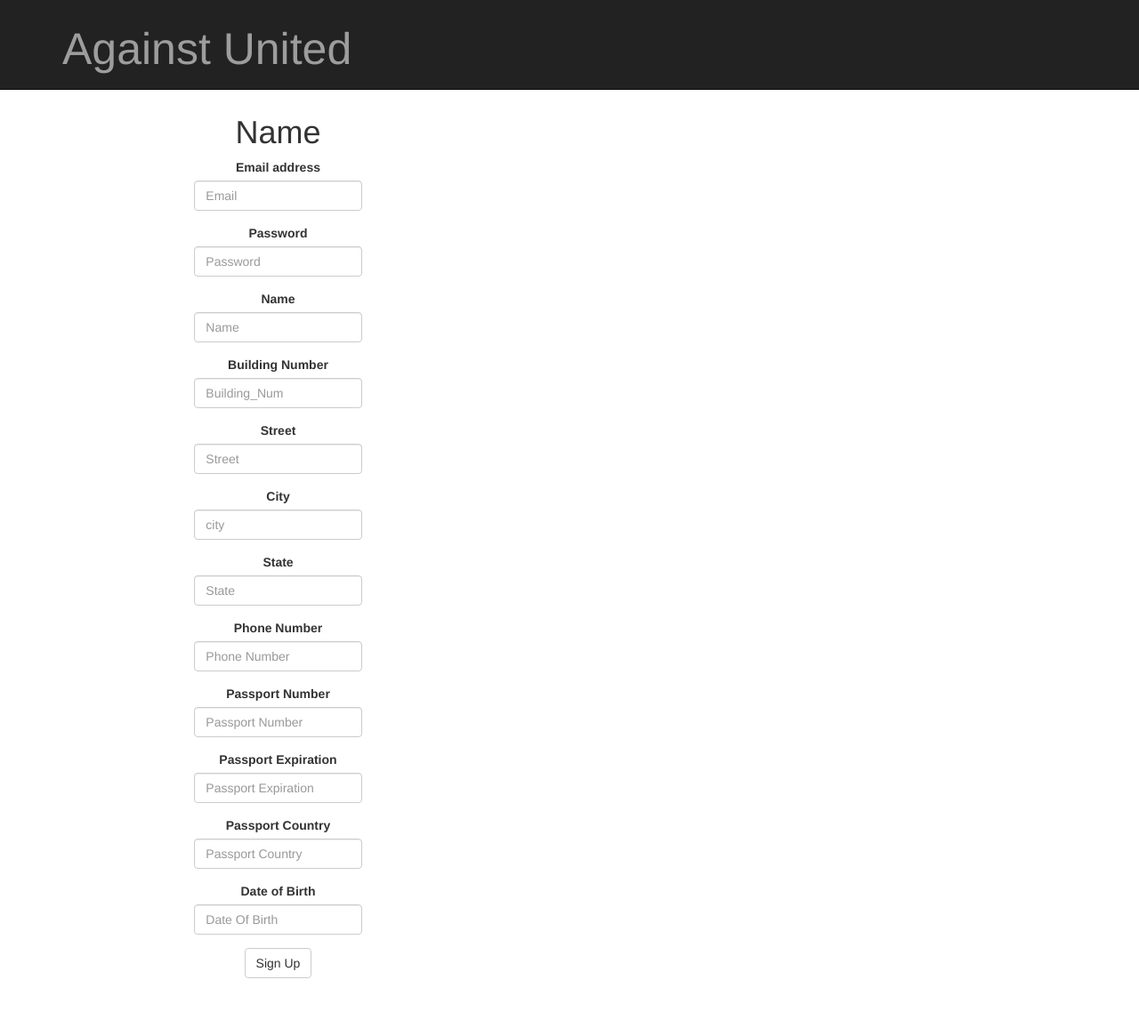
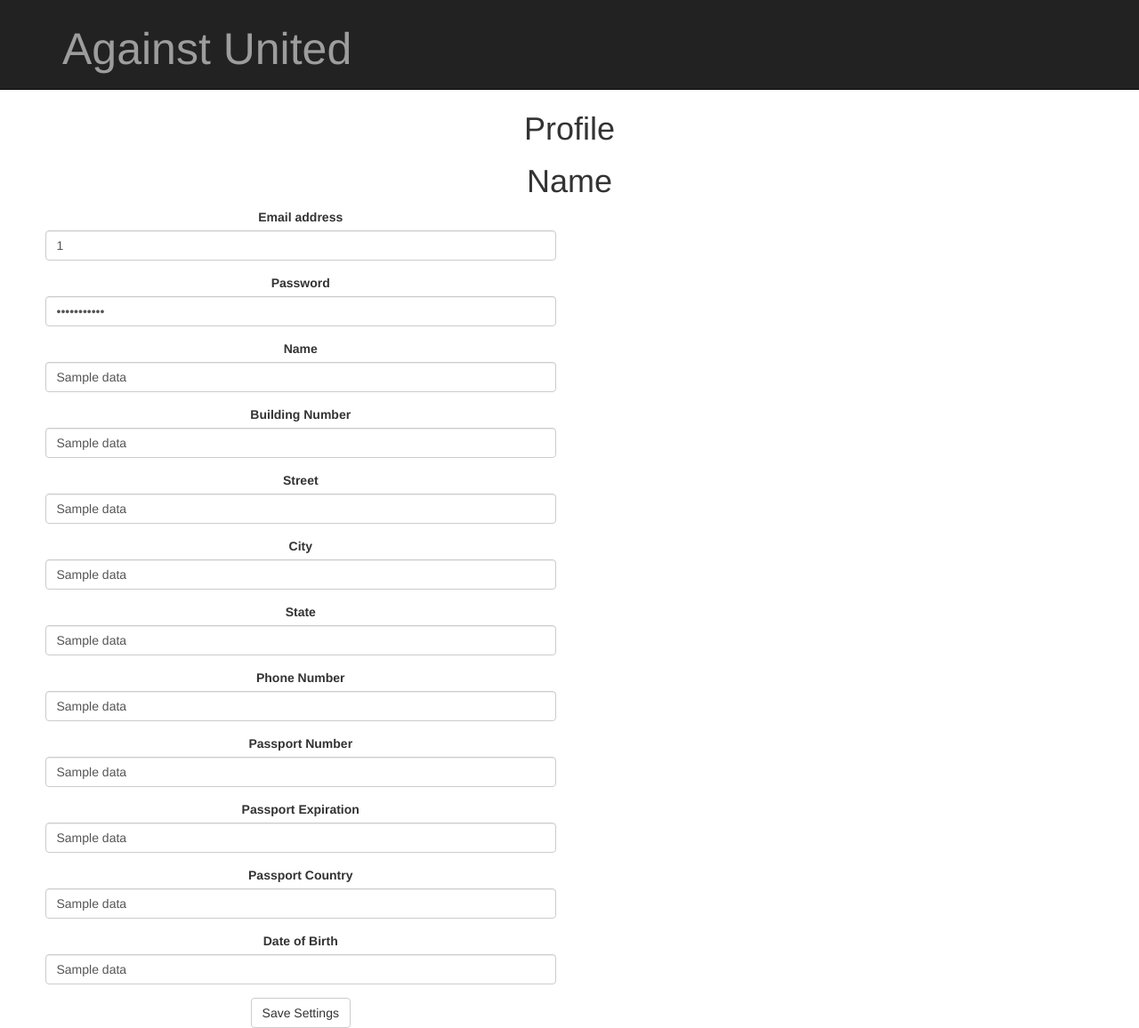
Before and after one commit to Siimon13/Database-Project, a Python web app: template flask/app/templates/profile.html in a window 1280 px wide. Shown: the whole page at 89% size. Before the commit the page ends 1100 px from the top, so only its background shows below. Run offline with Jinja, Linux system fonts and the light colour scheme; the template is opened without the code that fills it: most values are stand-ins (such as "Sample title", 1, 10 or a date in 2020); some libraries are stand-ins or nearby versions.

Commit message:
updating customer info

```diff
--- a/flask/app/templates/index.html
+++ b/flask/app/templates/index.html
@@ -37,6 +37,7 @@
 	    {% if session['logged_in'] %}
 	    <p style="color:white" >You're logged in {{session['email']}}!</p>
 
+	    <a href="/profile"> Profile </a>
 	    {% else %}
 
 	    <div id="navbar" class="navbar-collapse collapse" style = "margin-top:5px; margin-bottom:-30px">
@@ -104,6 +105,7 @@
 
 	<script type="text/javascript">
 	 $(function () {
+	     $('#datetimepickerarrive').datepicker();
 	     $('#datetimepickerdepart').datepicker();
 	 });
 	</script>
--- a/flask/app/templates/profile.html
+++ b/flask/app/templates/profile.html
@@ -17,6 +17,7 @@
 
 	    {% if session['logged_in'] %}
 	    <p style="color:white" >You're logged in {{session['email']}}!</p>
+
 	    {% endif %}
 	</div>
     </nav>
@@ -25,83 +26,82 @@
 <body>
 
 
+    {% for d in data %}
+
 
     <div class="row" style="text-align:center;">
-	<h1>Customer SignUp </h1>
-	{% for d in data %}
-	<!-- <h1> {{d[0]}} </h1> -->
-	{% endfor %}
+	<form style="padding-top:8%;  text-align:center;" method="POST" action="/profile ">
 
-	<form style="padding-top:3%; width: 50%; text-align:center;" method="POST" action="/profile ">
-
+	    <h1>{{session['type']}} Profile </h1>
 
 	    <h1>Name</h1>
-	    <div class="col-lg-4 col-lg-offset-4">
-		<div class="form-group">
+	    <div class="col-lg-4" style="width:50%; padding-left:5%">
+		<div class="form-group" >
 		    <label for="exampleInputEmail1">Email address</label>
-		    <input type="email" class="form-control" name="email" id="email" placeholder="Email">
+		    <input type="email" class="form-control" name="email" id="email" value='{{d[0]}}''>
 		</div>
 
 		<div class="form-group">
 		    <label for="exampleInputPassword1">Password</label>
-		    <input type="password" class="form-control" name="password" id="password" placeholder="Password">
+		    <input type="password" class="form-control" name="password" id="password" value='{{d[2]}}''>
 		</div>
 
 		<div class="form-group">
 		    <label for="exampleInputName1">Name</label>
-		    <input type="text" class="form-control" name="name" id="name" placeholder="Name">
+		    <input type="text" class="form-control" name="name" id="name" value='{{d[1]}}''>
 		</div>
 
 		<div class="form-group">
 		    <label for="exampleInputBuildingNum1">Building Number</label>
-		    <input type="text" class="form-control" name="building_num" id="building_num" placeholder="Building_Num">
+		    <input type="text" class="form-control" name="building_num" id="building_num" value='{{d[3]}}''>
 		</div>
 
 		<div class="form-group">
 		    <label for="exampleInputStreet1">Street</label>
-		    <input type="text" class="form-control" name="street" id="street" placeholder="Street">
+		    <input type="text" class="form-control" name="street" id="street" value='{{d[4]}}'>
 		</div>
 
 		<div class="form-group">
 		    <label for="exampleInputCity1">City</label>
-		    <input type="text" class="form-control" name="city" id="city" placeholder="city">
+		    <input type="text" class="form-control" name="city" id="city" value='{{d[5]}}'>
 		</div>
 
 		<div class="form-group">
 		    <label for="exampleInputState1">State</label>
-		    <input type="text" class="form-control" name="state" id="state" placeholder="State">
+		    <input type="text" class="form-control" name="state" id="state" value='{{d[6]}}'>
 		</div>
 
 		<div class="form-group">
 		    <label for="exampleInputPhoneNum">Phone Number</label>
-		    <input type="text" class="form-control" name="phone_number" id="phone_number" placeholder="Phone Number">
+		    <input type="text" class="form-control" name="phone_number" id="phone_number" value='{{d[7]}}'>
 		</div>
 
 		<div class="form-group">
 		    <label for="exampleInputPassportNum">Passport Number</label>
-		    <input type="text" class="form-control" name="passport_number" id="passport_number" placeholder="Passport Number">
+		    <input type="text" class="form-control" name="passport_number" id="passport_number" value='{{d[8]}}'>
 		</div>
 
 		<div class="form-group">
 		    <label for="exampleInputPassportExpiration">Passport Expiration</label>
-		    <input type="text" class="form-control" name="passport_expiration" id="passport_expiration" placeholder="Passport Expiration">
+		    <input type="text" class="form-control" name="passport_expiration" id="passport_expiration" value='{{d[9]}}'>
 		</div>
 
 		<div class="form-group">
 		    <label for="exampleInputPassportCountry">Passport Country</label>
-		    <input type="text" class="form-control" name="passport_country" id="passport_country" placeholder="Passport Country">
+		    <input type="text" class="form-control" name="passport_country" id="passport_country" value='{{d[10]}}'>
 		</div>
 
 		<div class="form-group">
 		    <label for="exampleInputPassportCountry">Date of Birth</label>
-		    <input type="text" class="form-control" name="dob" id="dob" placeholder="Date Of Birth">
+		    <input type="text" class="form-control" name="dob" id="dob" value='{{d[11]}}'>
 		</div>
 
-		<button type="submit" class="btn btn-default">Sign Up</button>
+
+		<button type="submit" class="btn btn-default">Save Settings</button>
 	    </div>
 	</form>
     </div>
-
+    {% endfor %}
 
 
 </body>
```
Also changed, not shown: flask/app/views.py (+25 -5 lines), 1 other file.
